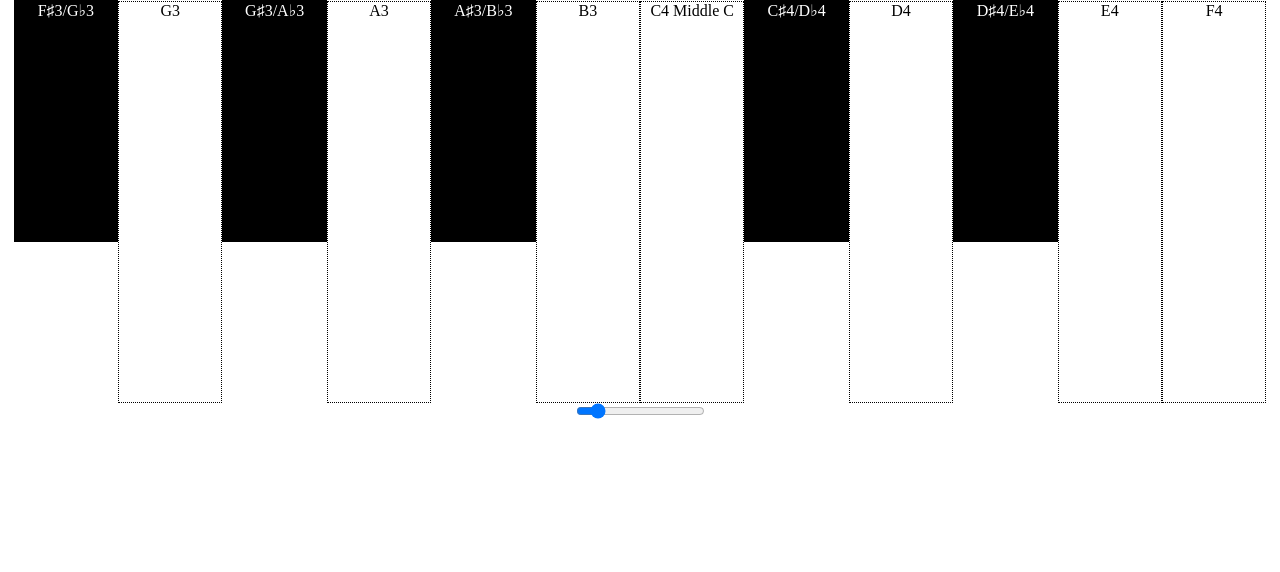
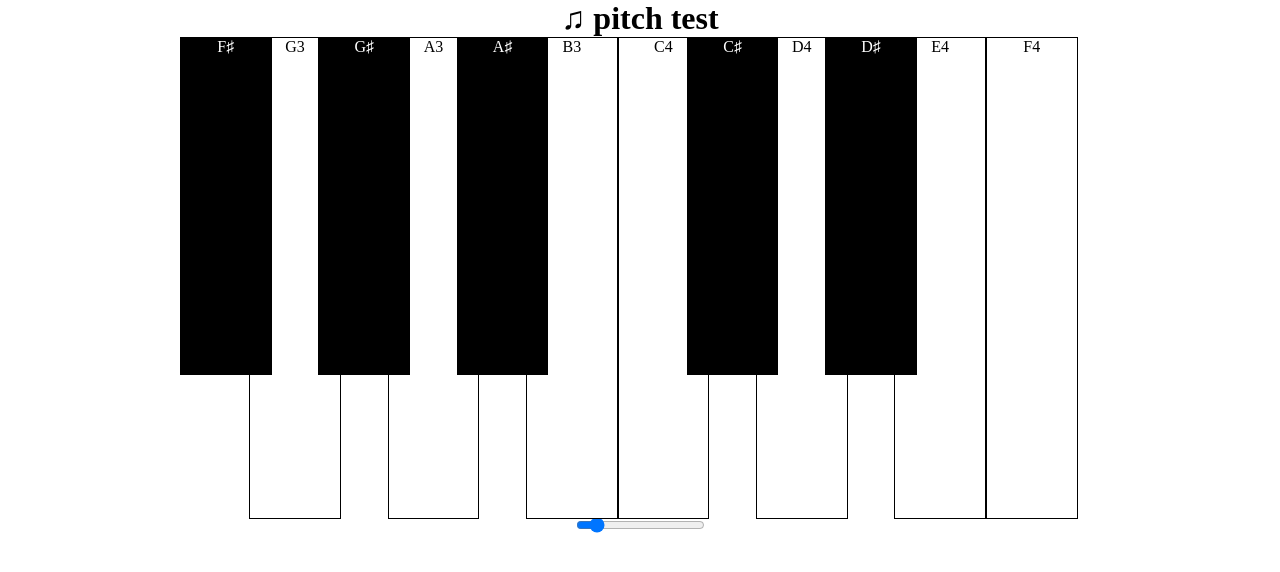
Before and after one commit to itsticks/keyboard, a plain HTML site: page index.html in a window 1280 px wide. Both pictures are taken after a click on the button "Keyboard". Drawn offline with Linux system fonts and the light colour scheme.

Commit message:
flexbox keyboard css

```diff
--- a/app.js
+++ b/app.js
@@ -1,15 +1,11 @@
-// for(i = 0; i < 1114112; i++){
-//     document.body.append(document.createTextNode(String.fromCharCode(i)));
-// }
-
 function createKeyboard(){
   const audioCtx = new (window.AudioContext || window.webkitAudioContext)();
 
   allowButton.style.display='none';
   var keyboard = document.createElement('ul');
-  keyboard.style.padding = '0';
-  keyboard.style.width='100%';
-  keyboard.id = keyboard;
+//  keyboard.style.padding = '0';
+//  keyboard.style.width='100%';
+  keyboard.id = 'keyboard';
 
   var middleC = 40;
   var noOfKeys = keyboardRange.value;
@@ -19,7 +15,7 @@ function createKeyboard(){
 const keys =
 keyset.map((x,i)=>{
   x.id=i;
-  x.name=x.scientific;
+  x.name=(x.scientific.split('/').length>1?x.scientific.split('/')[0] : x.scientific).substring(0,2);
   x.color=keyColour(x.scientific);
   return x;
 }).reverse();
@@ -36,15 +32,15 @@ keys.forEach((k,i) => {
   var key = document.createElement('li');
   key.id = k.id;
   key.dataset.name = k.name;
-  key.style.display = 'inline-block';
   key.style.borderWidth = '1px';
-  key.style.borderStyle = 'dotted';
+  key.style.borderStyle = 'solid';
   let ogBorderColor = 'black';
   key.style.borderColor = ogBorderColor;
 
-  key.style.width = (Math.floor(99/noOfKeys)).toString().concat('%');
+  key.style.width = (Math.floor(90/noOfKeys)).toString().concat('%');
+  key.style.marginLeft = (k.color=='white' && keys[i-1]!=undefined && keys[i-1].color=='white') ? 0 : (-(Math.floor(90/noOfKeys))/4).toString().concat('%');
   key.style.cursor = 'grab';
-  key.style.height = k.color === 'black' ? '30%' : '50%';
+  key.style.height = k.color === 'black' ? '70%' : '100%';
   key.className = k.color;
   let ogBgColor = k.color;
   key.style.backgroundColor = ogBgColor;
@@ -82,7 +78,7 @@ function play(){
   keyElements.forEach(x=>{
     x.style.borderColor='black';
     x.style.borderWidth = '1px';
-    x.style.borderStyle = 'dotted';
+    x.style.borderStyle = 'solid';
   });
   notes = keyElements.shuffle().slice(0,level+1)
   .sort((a,b)=> parseInt(a.id) - parseInt(b.id));
@@ -103,7 +99,7 @@ return name.indexOf('♯') > -1 ? 'black' : 'white';
 var keyboardRange = document.createElement('input');
 keyboardRange.type ='range';
 keyboardRange.min = 2;
-keyboardRange.max=80;
+keyboardRange.max=88;
 keyboardRange.step=1;
 keyboardRange.value = 12;
 
@@ -130,9 +126,8 @@ document.getElementById('container').append(allowButton);
 var playButton = document.createElement('button');
 playButton.append(document.createTextNode('Play'));
 
-allowButton.onclick = () => {
-  createKeyboard();
-}
+allowButton.onclick = () => createKeyboard();
+
 
 playButton.onclick = () => {
   playButton.disabled = true;
--- a/index.html
+++ b/index.html
@@ -2,30 +2,54 @@
 <head>
 
 <meta name="viewport" content="width=device-width, initial-scale=1.0, maximum-scale=1.0, user-scalable=no" />
-<title>test your ear for relative pitch</title>
+<title>♫ pitch test</title>
 <style>
+
     * {padding:0;margin:0}
 
     @keyframes colorchange {
   0%   {color: black;}
-  25%  {color: silver;}
-  50%  {color: greenyellow;}
+  25%  {color: rgb(20, 19, 19);}
+  50%  {color: rgb(27, 27, 27);}
   100% {color: black;}
 }
 
-/* The element to apply the animation to */
 .colorchange-animation {
   animation-name: colorchange;
   animation-duration: 8s;
   animation-iteration-count:infinite;
 }
+
+ul#keyboard {
+  display: flex;
+  flex-direction: row;
+  height:60%;
+  justify-content: center;
+}
+
+ul#keyboard li {
+    list-style-type:none;
+
+}
+
+ul#keyboard li.white {
+    height:500px;
+    z-index:1;
+}
+
+ul#keyboard li.black {
+    height:300px;
+    z-index:2;
+}
+
+
 </style>
 </head>
 
-<body>
+<body style='width:100%;text-align:center;'>
+    <h1><span class='colorchange-animation' >♫</span> pitch test</h1>
 
 <div id='container' style='width:100%;text-align:center;margin:0px auto;'>
-    <h1><span class='colorchange-animation'>♫</span> pitch test</h1>
 </div>
 
 <script src='helpers.js'></script>
```
